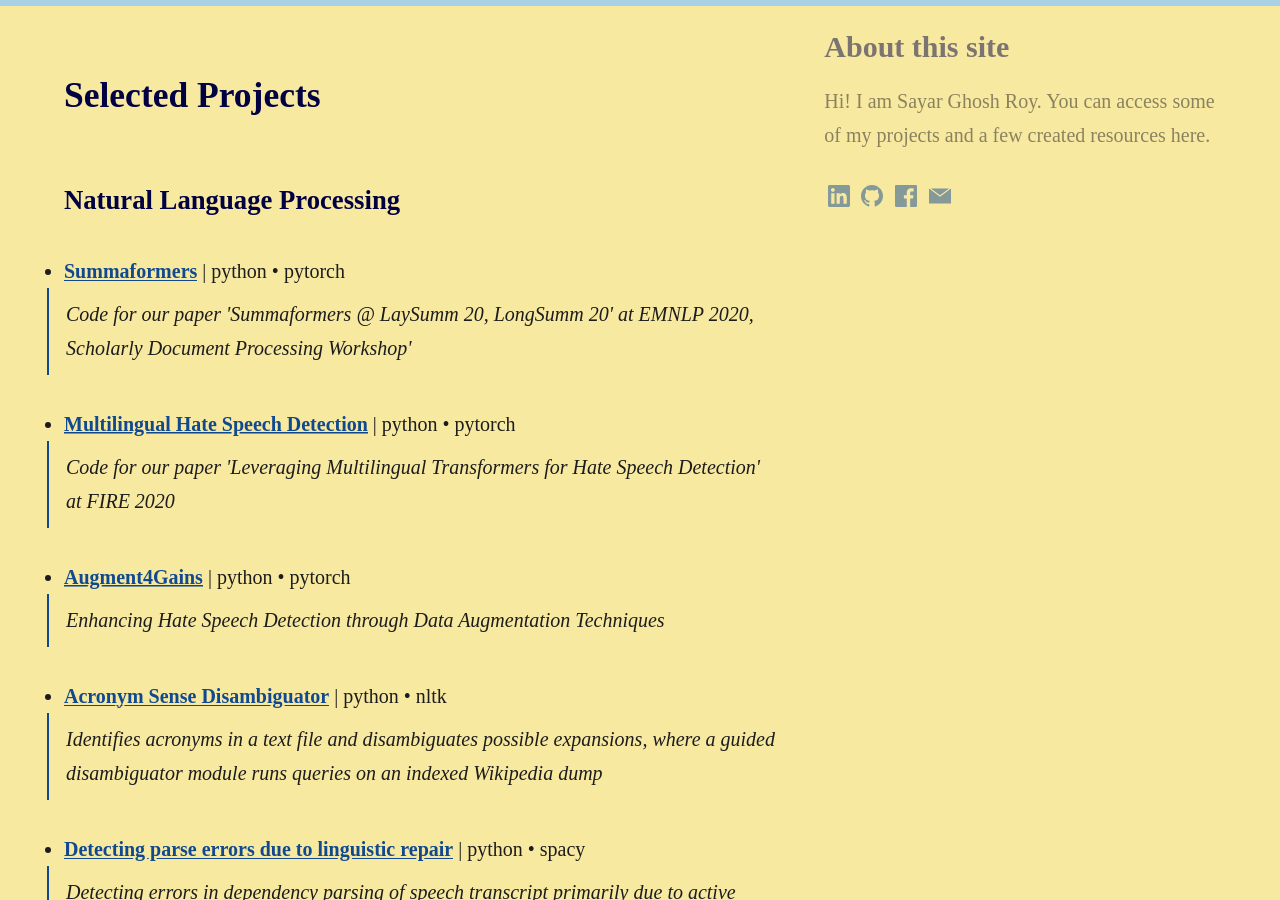
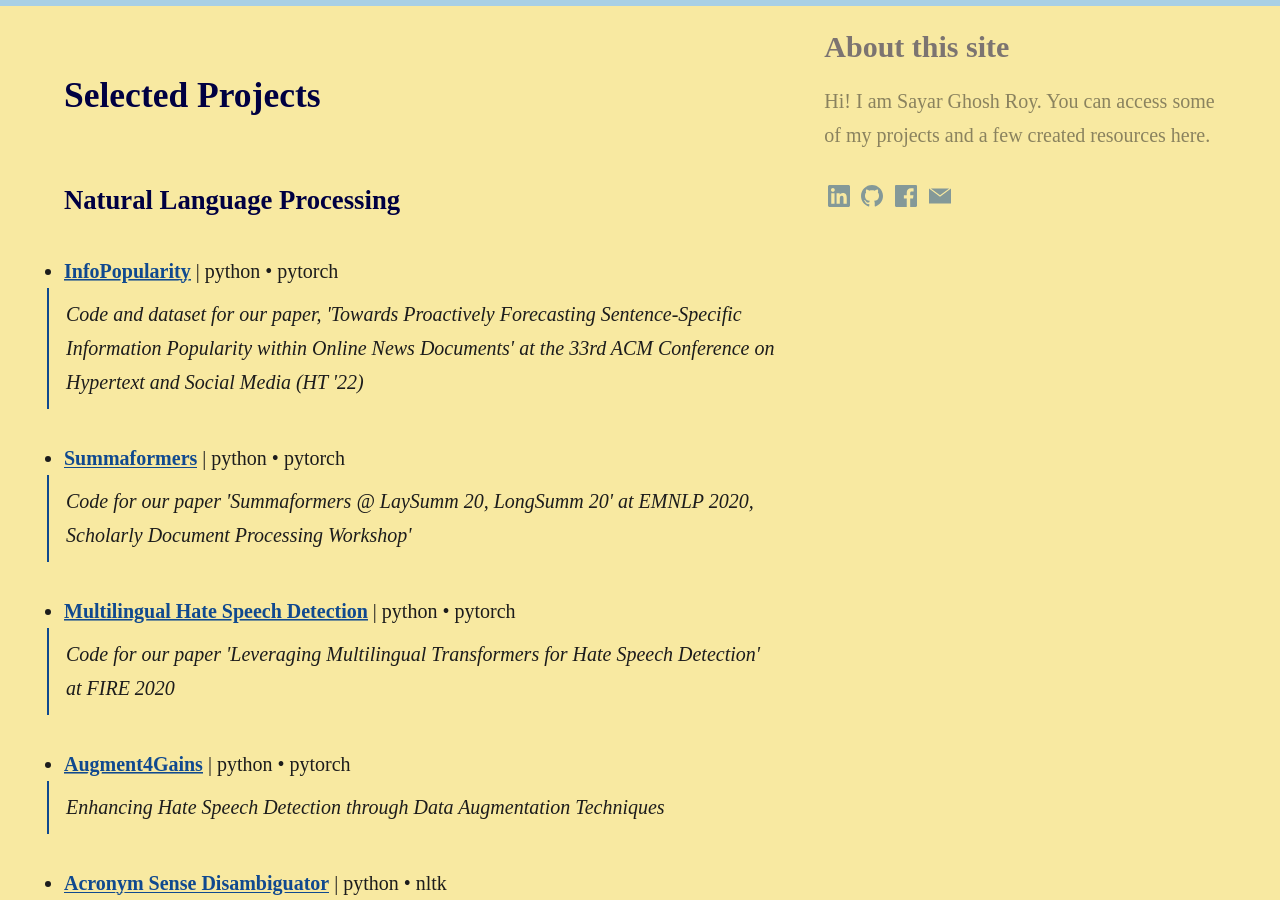
Before and after one commit to sayarghoshroy/sayarghoshroy.github.io, a Jekyll site: the page built from work.md, in a window 1280 px wide and 900 px high, scrolled down 414 px. Built offline with Jekyll 4.4.1, drawn with Linux system fonts in a browser that asks for light colours; some web fonts are replaced.

Commit message:
Added a project

```diff
--- a/work.md
+++ b/work.md
@@ -12,6 +12,9 @@ aside: true
 ## Selected Projects <br><br>
 
 #### Natural Language Processing <br><br>
+
+- [<b>InfoPopularity</b>](https://github.com/sayarghoshroy/InfoPopularity) \| python • pytorch
+> <p style="align: justify">Code and dataset for our paper, 'Towards Proactively Forecasting Sentence-Specific Information Popularity within Online News Documents' at the 33rd ACM Conference on Hypertext and Social Media (HT '22)</p>
 
 - [<b>Summaformers</b>](https://github.com/sayarghoshroy/Summaformers) \| python • pytorch
 > <p style="align: justify">Code for our paper 'Summaformers @ LaySumm 20, LongSumm 20' at EMNLP 2020, Scholarly Document Processing Workshop'</p>
```
